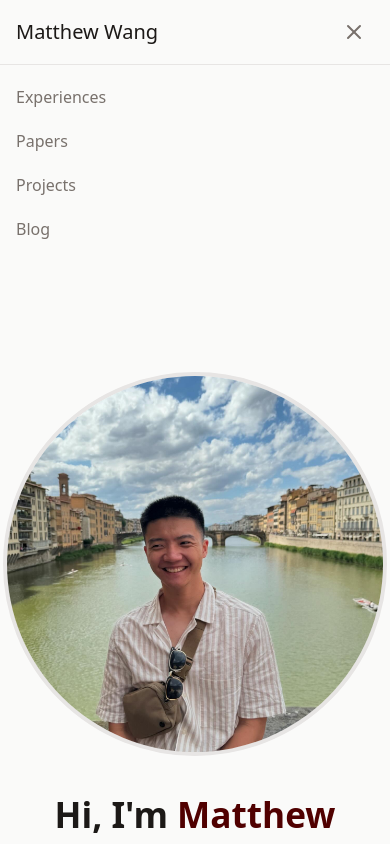
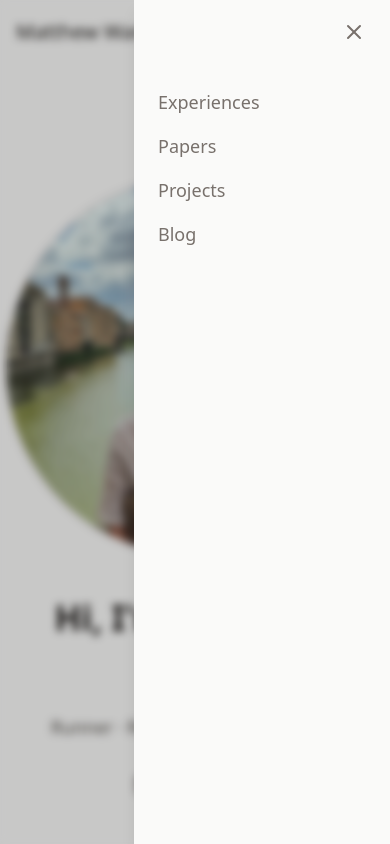
Before and after one commit to TheMattWang/portfolio, a Next.js app in the folder frontend/: page / in a window 390 px wide. Both pictures are taken after a click on the button "Open main menu". Shown: the top 844 px of the page. Built offline with nearby package versions, Linux system fonts and the light colour scheme; a web font is replaced by a local one.

Commit message:
feat(nav): enhance mobile menu with overlay and animations

```diff
--- a/frontend/src/components/Navbar.tsx
+++ b/frontend/src/components/Navbar.tsx
@@ -3,6 +3,7 @@
 import { useState, useEffect } from "react"
 import Link from "next/link"
 import { Menu, X } from "lucide-react"
+import { motion, AnimatePresence } from "framer-motion"
 
 export function Navbar() {
   const [isOpen, setIsOpen] = useState(false)
@@ -16,6 +17,22 @@ export function Navbar() {
     window.addEventListener("scroll", handleScroll)
     return () => window.removeEventListener("scroll", handleScroll)
   }, [])
+
+  // Lock body scroll when menu is open
+  useEffect(() => {
+    if (isOpen) {
+      document.body.style.overflow = 'hidden'
+    } else {
+      document.body.style.overflow = 'unset'
+    }
+  }, [isOpen])
+
+  const menuItems = [
+    { href: "/experiences", label: "Experiences" },
+    { href: "/papers", label: "Papers" },
+    { href: "/projects", label: "Projects" },
+    { href: "/blog", label: "Blog" },
+  ]
 
   return (
     <header
@@ -35,7 +52,7 @@ export function Navbar() {
           {/* Mobile menu button */}
           <button
             type="button"
-            className="sm:hidden p-2 text-stone-500 hover:text-stone-900"
+            className="sm:hidden p-2 text-stone-500 hover:text-stone-900 z-50"
             onClick={() => setIsOpen(!isOpen)}
           >
             <span className="sr-only">Open main menu</span>
@@ -44,57 +61,57 @@ export function Navbar() {
 
           {/* Desktop menu */}
           <div className="hidden sm:flex sm:gap-8">
-            <Link href="/experiences" className="text-stone-500 hover:text-stone-900 transition-colors">
-              Experiences
+            {menuItems.map((item) => (
+              <Link
+                key={item.href}
+                href={item.href}
+                className="text-stone-500 hover:text-stone-900 transition-colors"
+              >
+                {item.label}
               </Link>
-            <Link href="/papers" className="text-stone-500 hover:text-stone-900 transition-colors">
-              Papers
-            </Link>
-            <Link href="/projects" className="text-stone-500 hover:text-stone-900 transition-colors">
-              Projects
-            </Link>
-            <Link href="/blog" className="text-stone-500 hover:text-stone-900 transition-colors">
-              Blog
-            </Link>
+            ))}
           </div>
         </div>
       </nav>
 
-      {/* Mobile menu */}
+      {/* Mobile menu overlay */}
+      <AnimatePresence>
         {isOpen && (
-        <div className="sm:hidden border-t border-stone-200">
-          <div className="space-y-1 px-4 py-3">
+          <>
+            {/* Backdrop */}
+            <motion.div
+              initial={{ opacity: 0 }}
+              animate={{ opacity: 1 }}
+              exit={{ opacity: 0 }}
+              transition={{ duration: 0.2 }}
+              className="fixed inset-0 bg-black/20 backdrop-blur-sm sm:hidden z-40"
+              onClick={() => setIsOpen(false)}
+            />
+
+            {/* Menu panel */}
+            <motion.div
+              initial={{ x: "100%" }}
+              animate={{ x: 0 }}
+              exit={{ x: "100%" }}
+              transition={{ type: "spring", damping: 25, stiffness: 200 }}
+              className="fixed top-0 right-0 h-full w-64 bg-stone-50 shadow-lg sm:hidden z-40"
+            >
+              <div className="flex flex-col p-6 space-y-4 mt-16">
+                {menuItems.map((item) => (
                   <Link
-              href="/experiences"
-              className="block py-2 text-base text-stone-500 hover:text-stone-900"
+                    key={item.href}
+                    href={item.href}
+                    className="text-lg font-medium text-stone-500 hover:text-stone-900 transition-colors"
                     onClick={() => setIsOpen(false)}
                   >
-              Experiences
+                    {item.label}
                   </Link>
-            <Link
-              href="/papers"
-              className="block py-2 text-base text-stone-500 hover:text-stone-900"
-              onClick={() => setIsOpen(false)}
-            >
-              Papers
-            </Link>
-            <Link
-              href="/projects"
-              className="block py-2 text-base text-stone-500 hover:text-stone-900"
-              onClick={() => setIsOpen(false)}
-            >
-              Projects
-            </Link>
-            <Link
-              href="/blog"
-              className="block py-2 text-base text-stone-500 hover:text-stone-900"
-              onClick={() => setIsOpen(false)}
-            >
-              Blog
-            </Link>
+                ))}
               </div>
-        </div>
+            </motion.div>
+          </>
         )}
+      </AnimatePresence>
     </header>
   )
 }
```
Lines whose indentation alone changed are shown as unchanged.
